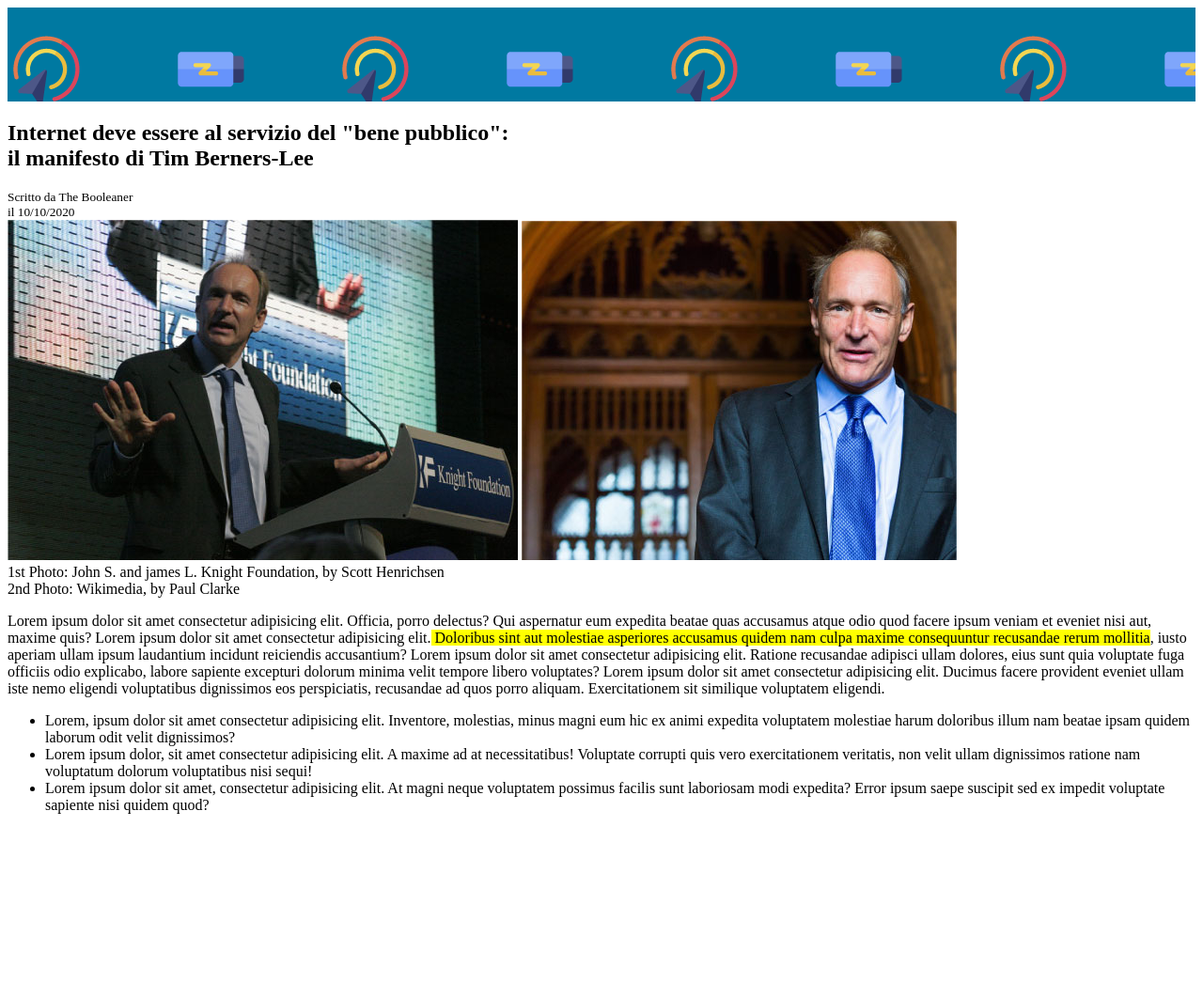
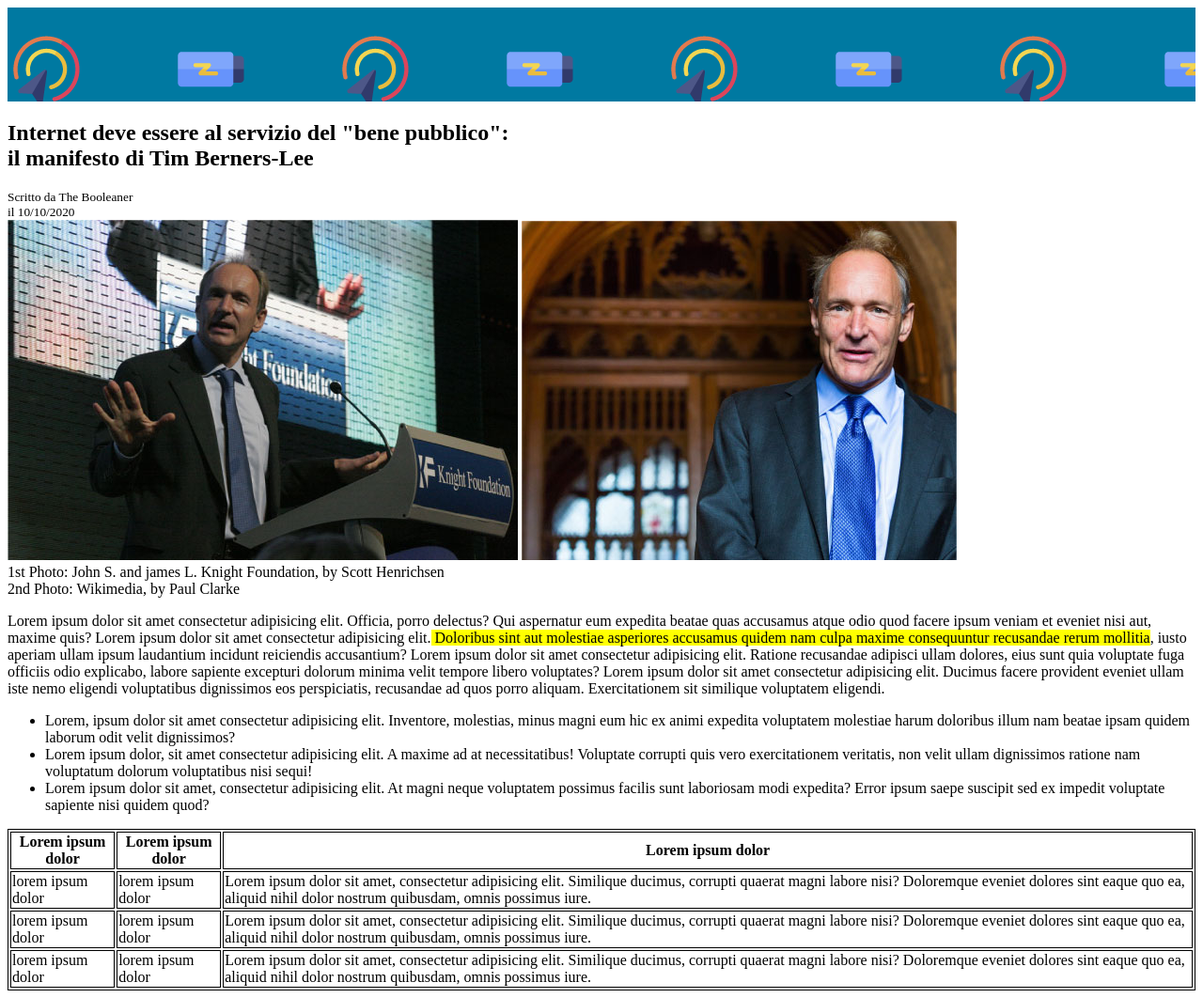
Before and after one commit to MatteoGaloni/html-css-booleaner, a plain HTML site: page index.html in a window 1280 px wide. Shown: the whole page at 94% size. Before the commit the page ends 882 px from the top, so only its background shows below. Drawn offline with Linux system fonts and the light colour scheme.

Commit message:
feat(main): add table

```diff
--- a/css/style.css
+++ b/css/style.css
@@ -3,9 +3,9 @@
     height: 100px;
     background-color: rgb(0, 121, 161);
     background-image: url(../img/pattern.png)
+}
 
+table, th, td {
 
-
-
-
-}
+  border:1px solid black;
+  }
--- a/index.html
+++ b/index.html
@@ -38,6 +38,38 @@
                 <li>Lorem ipsum dolor, sit amet consectetur adipisicing elit. A maxime ad at necessitatibus! Voluptate corrupti quis vero exercitationem veritatis, non velit ullam dignissimos ratione nam voluptatum dolorum voluptatibus nisi sequi!</li>
                 <li>Lorem ipsum dolor sit amet, consectetur adipisicing elit. At magni neque voluptatem possimus facilis sunt laboriosam modi expedita? Error ipsum saepe suscipit sed ex impedit voluptate sapiente nisi quidem quod?</li>
             </ul>
+
+            <!-- tabella -->
+            <table>
+                <thead>
+                    <tr>
+                        <th>Lorem ipsum dolor</th>
+                        <th>Lorem ipsum dolor</th>
+                        <th>Lorem ipsum dolor</th>
+                    </tr>
+                </thead>
+
+                <tbody>
+                    <tr>
+                        <td>lorem ipsum dolor</td>
+                        <td>lorem ipsum dolor</td>
+                        <td>Lorem ipsum dolor sit amet, consectetur adipisicing elit. Similique ducimus, corrupti quaerat magni labore nisi? Doloremque eveniet dolores sint eaque quo ea, aliquid nihil dolor nostrum quibusdam, omnis possimus iure.</td>
+                    </tr>
+                    <tr>
+                        <td>lorem ipsum dolor</td>
+                        <td>lorem ipsum dolor</td>
+                        <td>Lorem ipsum dolor sit amet, consectetur adipisicing elit. Similique ducimus, corrupti quaerat magni labore nisi? Doloremque eveniet dolores sint eaque quo ea, aliquid nihil dolor nostrum quibusdam, omnis possimus iure.</td>
+                    </tr>
+                    <tr>
+                        <td>lorem ipsum dolor</td>
+                        <td>lorem ipsum dolor</td>
+                        <td>Lorem ipsum dolor sit amet, consectetur adipisicing elit. Similique ducimus, corrupti quaerat magni labore nisi? Doloremque eveniet dolores sint eaque quo ea, aliquid nihil dolor nostrum quibusdam, omnis possimus iure.</td>
+                    </tr>
+                </tbody>
+
+
+
+            </table>
         </section>
 
     </main>
```
